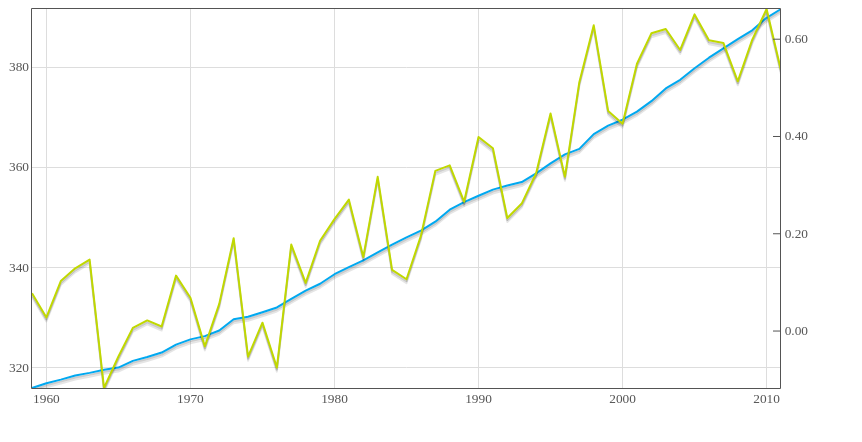
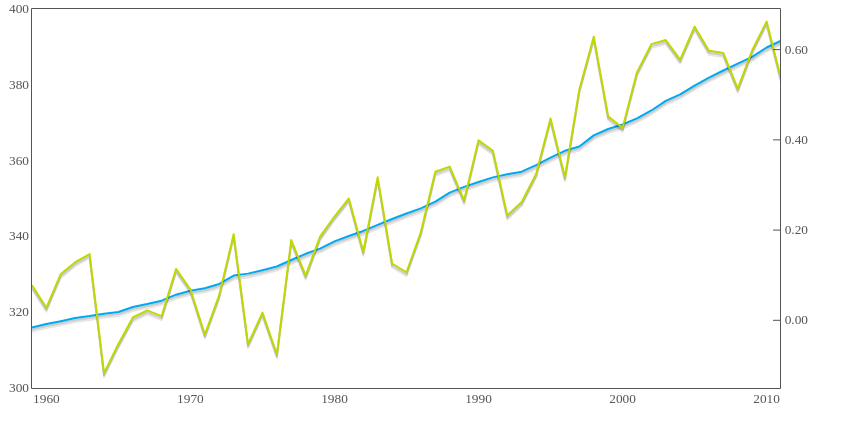
Before and after one commit to HeWhoShallNotBeMentioned/Basic_Data_Visualization_Line_Chart, a plain HTML site: page index.html in a window 1280 px wide. Shown: the whole page, without its empty margins (0-862 px from the left). Drawn offline with Linux system fonts and the light colour scheme.

Commit message:
remove horizontal and vertical grid lines and redefine both y-axis' for better readability

```diff
--- a/index.html
+++ b/index.html
@@ -127,7 +127,12 @@
       [
         {data: co2, lines: {show:true}},
         {data: temp, lines: {show:true}, yaxis: 2}
-      ]
+      ],
+      {
+        grid: {horizontalLines: false, verticalLines: false},
+        yaxis: {min: 300, max: 400},
+        y2axis: {min: -0.15, max: 0.69}
+      }
     );
 
   };
```
